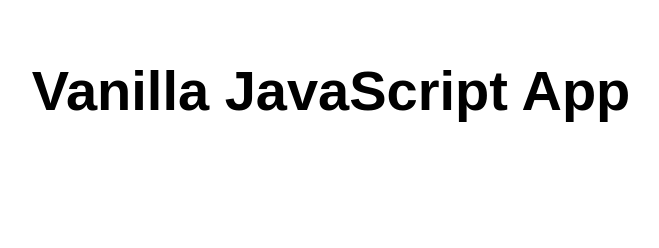
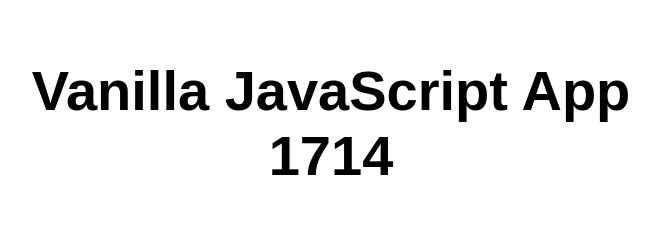
Before and after one commit to jmorscher/my-first-static-web-app, a website: page src/index.html in a window 1280 px wide. Shown: the whole page, without its empty margins (309-968 px from the left). Drawn offline with Linux system fonts and the light colour scheme.

Commit message:
20250714-1713

```diff
--- a/src/index.html
+++ b/src/index.html
@@ -9,7 +9,7 @@
 
   <body>
     <main>
-      <h1>Vanilla JavaScript App</h1>
+      <h1>Vanilla JavaScript App 1714</h1>
     </main>
   </body>
 </html>
```
